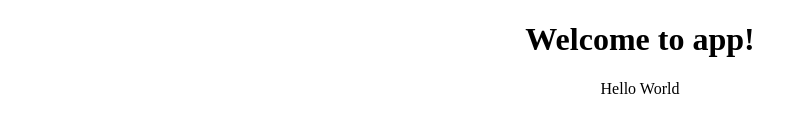
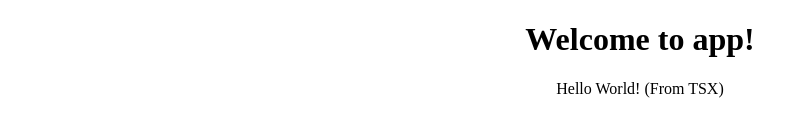
Before and after one commit to seanchatman/react-in-angular, an Angular app: page / in a window 1280 px wide. Shown: the top 132 px of the page, without its empty margins (0-805 px from the left). Built offline with nearby package versions, Linux system fonts and the light colour scheme.

Commit message:
TSX now usable in project.

```diff
--- a/src/app/app.component.ts
+++ b/src/app/app.component.ts
@@ -1,6 +1,7 @@
 import {Component, OnInit} from '@angular/core';
 import * as React from 'react';
 import * as ReactDOM from 'react-dom';
+import {HelloComponent} from './hello.component';
 
 @Component({
   selector: 'app-root',
@@ -20,8 +21,8 @@ export class AppComponent implements OnInit {
   }
 }
 
-class HelloComponent extends React.Component {
+/* class HelloComponent extends React.Component {
   render() {
     return React.createElement('div', null, `Hello World`);
   }
-}
+}*/
--- /dev/null
+++ b/src/app/hello.component.tsx
@@ -0,0 +1,7 @@
+import * as React from 'react';
+
+export class HelloComponent extends React.Component {
+  render() {
+    return <div>Hello World! (From TSX)</div>;
+  }
+}
```
